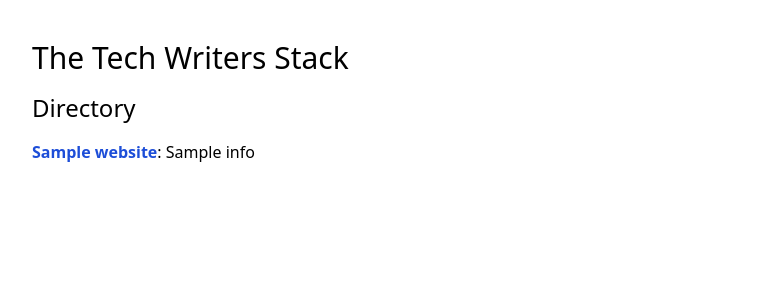
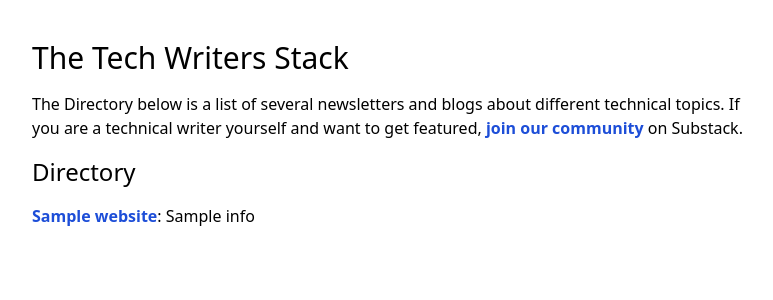
Before and after one commit to The-Tech-Writers-Stack/substack-redirector, a Flask app: template app/templates/index.html in a window 1280 px wide. Shown: the top 300 px of the page, without its empty margins (244-1017 px from the left). Run offline with Flask 3, Linux system fonts and the light colour scheme; the template is opened without the code that fills it: most values are stand-ins (such as "Sample title", 1, 10 or a date in 2020); some libraries are stand-ins or nearby versions.

Commit message:
Update index

```diff
--- a/app/templates/index.html
+++ b/app/templates/index.html
@@ -13,7 +13,13 @@
     <div class="mx-auto max-w-3xl pt-10 px-5">
         <h1 class="text-3xl pb-4">The Tech Writers Stack</h1>
 
-        <h2 class="text-2xl pb-4">Directory</h2>
+        <span>
+            The Directory below is a list of several newsletters and blogs about different
+            technical topics. If you are a technical writer yourself
+            and want to get featured, <a class="font-bold text-blue-700 hover:text-blue-400" href="https://techwriters.info/techwriters/join">join our community</a> on Substack.
+        </span>
+
+        <h2 class="text-2xl py-4">Directory</h2>
         <ul>
             {% for website in data %}
             <li class="pb-2"><a class="font-bold text-blue-700 hover:text-blue-400" href="{{ website.url }}">{{ website.title }}</a>: {{ website.info }}</li>
```
Also changed, not shown: app/crawl.py (+6 -6 lines).
